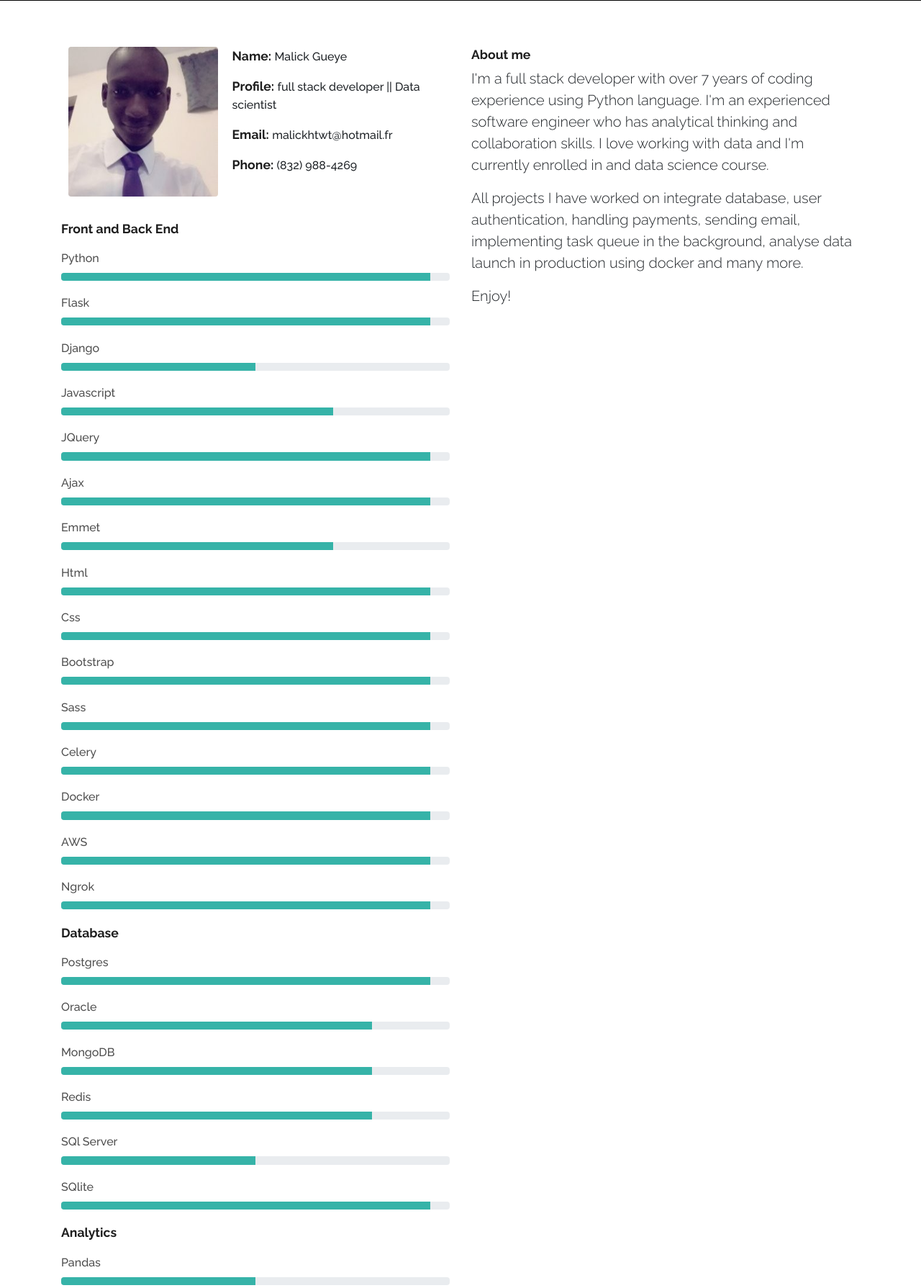
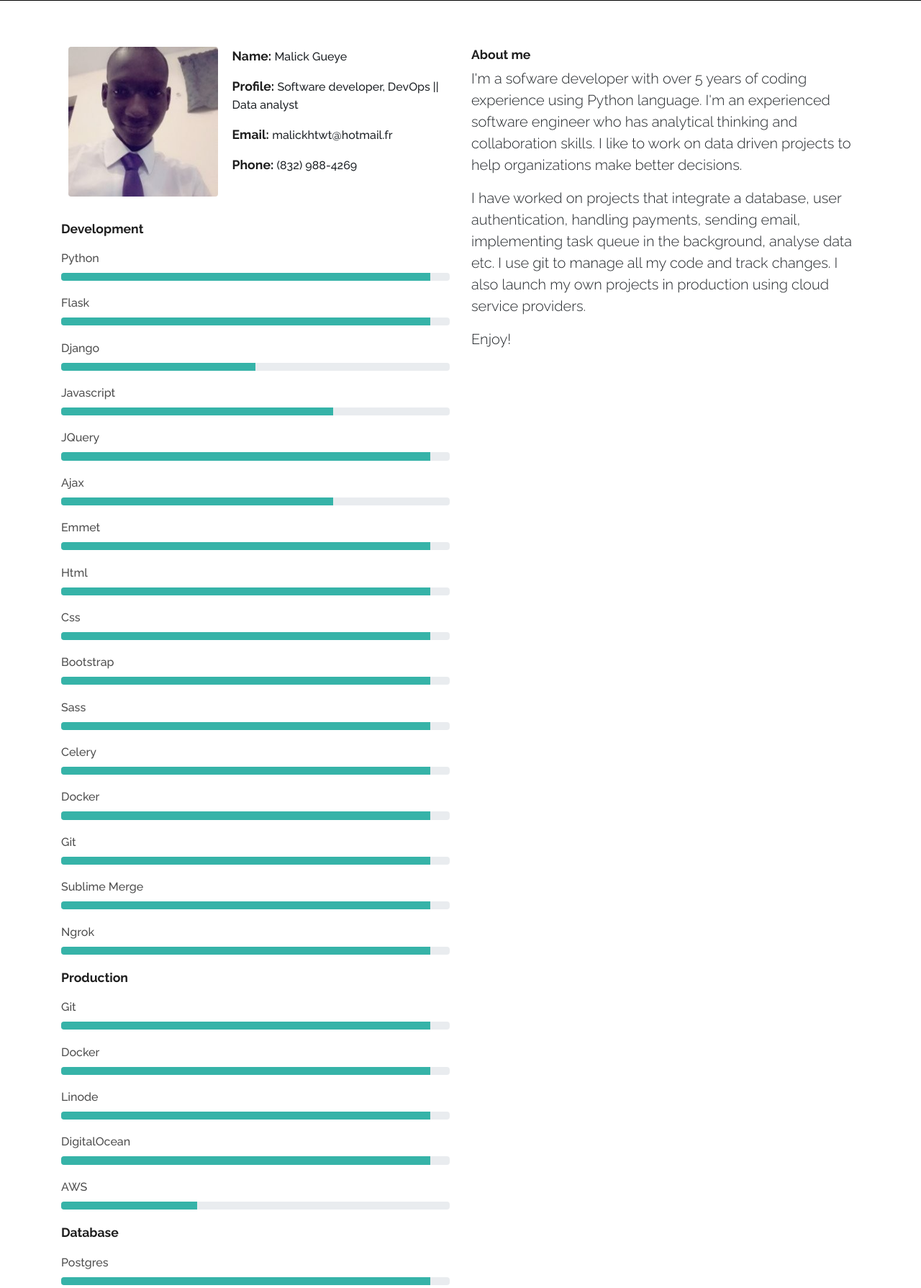
Before and after one commit to malickhtwt/Portfolio, a Flask app: page / in a window 1280 px wide. Shown: the part 749-2538 px from the top of the page at 72% size. Run offline with Flask 2, Linux system fonts and the light colour scheme; some libraries are stand-ins or nearby versions; some web fonts are replaced.

Commit message:
First commit made to the porftolio

```diff
--- a/config/settings.py
+++ b/config/settings.py
@@ -1,6 +1,7 @@
 DEBUG = True
 
-SERVER_NAME = 'localhost:8000'
+#comment this line on production to make it work
+#SERVER_NAME = '0.0.0.0:8000'
 SECRET_KEY = 'insecurekeyfordev'
 
 DEBUG_TB_INTERCEPT_REDIRECTS = True
--- a/portfolio/blueprints/page/templates/page/home.html
+++ b/portfolio/blueprints/page/templates/page/home.html
@@ -26,14 +26,14 @@
                     <div class="col-sm-6 col-md-7">
                       <div class="about-info">
                         <p><span class="title-s">Name: </span> <span>Malick Gueye</span></p>
-                        <p><span class="title-s">Profile: </span> <span>full stack developer || Data scientist</span></p>
+                        <p><span class="title-s">Profile: </span> <span>Software developer, DevOps || Data analyst</span></p>
                         <p><span class="title-s">Email: </span> <span>malickhtwt@hotmail.fr</span></p>
                         <p><span class="title-s">Phone: </span> <span>(832) 988-4269</span></p>
                       </div>
                     </div>
                   </div>
                   <div class="skill-mf">
-                    <p class="title-s">Front and Back End</p>
+                    <p class="title-s">Development</p>
                     <span>Python</span> <span class="pull-right"></span>
                     <div class="progress">
                       <div class="progress-bar" role="progressbar" style="width: 95%;" aria-valuenow="85" aria-valuemin="0" aria-valuemax="100"></div>
@@ -56,11 +56,11 @@
                     </div>
                     <span>Ajax</span> <span class="pull-right"></span>
                     <div class="progress">
-                      <div class="progress-bar" role="progressbar" style="width: 95%" aria-valuenow="90" aria-valuemin="0" aria-valuemax="100"></div>
+                      <div class="progress-bar" role="progressbar" style="width: 70%" aria-valuenow="90" aria-valuemin="0" aria-valuemax="100"></div>
                     </div>
                     <span>Emmet</span> <span class="pull-right"></span>
                     <div class="progress">
-                      <div class="progress-bar" role="progressbar" style="width: 70%" aria-valuenow="90" aria-valuemin="0" aria-valuemax="100"></div>
+                      <div class="progress-bar" role="progressbar" style="width: 95%" aria-valuenow="90" aria-valuemin="0" aria-valuemax="100"></div>
                     </div>
                     <span>Html</span> <span class="pull-right"></span>
                     <div class="progress">
@@ -86,13 +86,38 @@
                     <div class="progress">
                       <div class="progress-bar" role="progressbar" style="width: 95%" aria-valuenow="90" aria-valuemin="0" aria-valuemax="100"></div>
                     </div>
-                    <span>AWS</span> <span class="pull-right"></span>
+                    <span>Git</span> <span class="pull-right"></span>
+                    <div class="progress">
+                      <div class="progress-bar" role="progressbar" style="width: 95%" aria-valuenow="90" aria-valuemin="0" aria-valuemax="100"></div>
+                    </div>
+                    <span>Sublime Merge</span> <span class="pull-right"></span>
                     <div class="progress">
                       <div class="progress-bar" role="progressbar" style="width: 95%" aria-valuenow="90" aria-valuemin="0" aria-valuemax="100"></div>
                     </div>
                     <span>Ngrok</span> <span class="pull-right"></span>
                     <div class="progress">
                       <div class="progress-bar" role="progressbar" style="width: 95%" aria-valuenow="90" aria-valuemin="0" aria-valuemax="100"></div>
+                    </div>
+                    <p class="title-s">Production</p>
+                    <span>Git</span> <span class="pull-right"></span>
+                    <div class="progress">
+                      <div class="progress-bar" role="progressbar" style="width: 95%" aria-valuenow="90" aria-valuemin="0" aria-valuemax="100"></div>
+                    </div>
+                    <span>Docker</span> <span class="pull-right"></span>
+                    <div class="progress">
+                      <div class="progress-bar" role="progressbar" style="width: 95%" aria-valuenow="90" aria-valuemin="0" aria-valuemax="100"></div>
+                    </div>
+                    <span>Linode</span> <span class="pull-right"></span>
+                    <div class="progress">
+                      <div class="progress-bar" role="progressbar" style="width: 95%" aria-valuenow="90" aria-valuemin="0" aria-valuemax="100"></div>
+                    </div>
+                    <span>DigitalOcean</span> <span class="pull-right"></span>
+                    <div class="progress">
+                      <div class="progress-bar" role="progressbar" style="width: 95%" aria-valuenow="90" aria-valuemin="0" aria-valuemax="100"></div>
+                    </div>
+                    <span>AWS</span> <span class="pull-right"></span>
+                    <div class="progress">
+                      <div class="progress-bar" role="progressbar" style="width: 35%" aria-valuenow="90" aria-valuemin="0" aria-valuemax="100"></div>
                     </div>
                     <p class="title-s">Database</p>
                     <span>Postgres</span> <span class="pull-right"></span>
@@ -101,7 +126,7 @@
                     </div>
                     <span>Oracle</span> <span class="pull-right"></span>
                     <div class="progress">
-                      <div class="progress-bar" role="progressbar" style="width: 80%" aria-valuenow="90" aria-valuemin="0" aria-valuemax="100"></div>
+                      <div class="progress-bar" role="progressbar" style="width: 95%" aria-valuenow="90" aria-valuemin="0" aria-valuemax="100"></div>
                     </div>
                     <span>MongoDB</span> <span class="pull-right"></span>
                     <div class="progress">
@@ -110,10 +135,6 @@
                     <span>Redis</span> <span class="pull-right"></span>
                     <div class="progress">
                       <div class="progress-bar" role="progressbar" style="width: 80%" aria-valuenow="90" aria-valuemin="0" aria-valuemax="100"></div>
-                    </div>
-                    <span>SQl Server</span> <span class="pull-right"></span>
-                    <div class="progress">
-                      <div class="progress-bar" role="progressbar" style="width: 50%" aria-valuenow="90" aria-valuemin="0" aria-valuemax="100"></div>
                     </div>
                     <span>SQlite</span> <span class="pull-right"></span>
                     <div class="progress">
@@ -155,12 +176,13 @@
                       </h5>
                     </div>
                     <p class="lead">
-                      I'm a full stack developer with over 7 years of coding experience using Python language. I'm an experienced software engineer who has analytical thinking and collaboration skills. I love working with data and I'm currently enrolled in and data science course.
+                      I'm a sofware developer with over 5 years of coding experience using Python language. I'm an experienced software engineer who has analytical thinking and collaboration skills. I like to work on data driven projects to help organizations
+                      make better decisions.
 
 
                     </p>
                     <p class="lead">
-                       All projects I have worked on integrate database, user authentication, handling payments, sending email, implementing task queue in the background, analyse data launch in production using docker and many more.
+                       I have worked on projects that integrate a database, user authentication, handling payments, sending email, implementing task queue in the background, analyse data etc. I use git to manage all my code and track changes. I also launch my own projects in production using cloud service providers.
                     </p>
                     <p class="lead">
                        Enjoy!
@@ -194,7 +216,7 @@
         <div class="row">
           <div class="col-md-4">
             <div class="work-box">
-              <a href="" data-gall="portfolioGallery" class="venobox">
+              <a href="http://sahlx.com">
                 <div class="work-img">
                   <img src="{{ url_for ('static', filename='img/ecommerce.jpg')}}" alt="" class="img-fluid">
                 </div>
@@ -209,7 +231,7 @@
                   </div>
                   <div class="col-sm-4">
                     <div class="w-like">
-                      <a href="portfolio-details.html"> <span class="ion-ios-plus-outline"></span></a>
+                      <a href="http://sahlx.com"> <span class="ion-ios-plus-outline"></span></a>
                     </div>
                   </div>
                 </div>
@@ -233,7 +255,7 @@
                   </div>
                   <div class="col-sm-4">
                     <div class="w-like">
-                      <a href="https://github.com/malickhtwt/Analyzing-visitor-traffic"> <span class="ion-ios-plus-outline"></span></a>
+                      <a href="https://github.com/malickhtwt/Analyzing-visitor-traffic"> <span class="ion-social-github"></span></a>
                     </div>
                   </div>
                 </div>
@@ -318,7 +340,7 @@
                       </h5>
                     </div>
                     <div>
-                      <form action="forms/contact.php" method="post" role="form" class="php-email-form">
+                      <form action="{{ url_for('page.contact')}}" method="post" role="form" class="php-email-form">
                         <div class="row">
                           <div class="col-md-12 mb-3">
                             <div class="form-group">
@@ -345,7 +367,7 @@
                             </div>
                           </div>
                           <div class="col-md-12 text-center">
-                            <button type="submit" class="button button-a button-big button-rouded" disabled>Send Message</button>
+                            <button type="submit" class="button button-a button-big button-rouded" >Send Message</button>
                           </div>
                         </div>
                       </form>
@@ -359,7 +381,7 @@
                     </div>
                     <div class="more-info">
                       <p class="lead">
-                        If you would like to hire me to work on your current projects or new ones you can contact me via my phone number or email. The contact form is disabled at the moment.
+                        If you would like to hire me to work on your projects feel free to contact me.
                       </p>
                       <ul class="list-ico">
                         <li><span class="ion-ios-location"></span> Houston, TX</li>
--- a/portfolio/blueprints/page/templates/page/home1.html
+++ /dev/null
@@ -1,4 +0,0 @@
-{% extends 'layouts/base.html' %}
-{% block body %}
-
-{% endblock %}
--- a/portfolio/blueprints/page/views.py
+++ b/portfolio/blueprints/page/views.py
@@ -3,6 +3,10 @@ from flask import Blueprint, render_template, redirect, url_for
 page = Blueprint('page', __name__, template_folder='templates')
 
 
-@page.route('/')
+@page.route('/', methods=['GET','POST'])
 def home():
     return render_template('page/home.html')
+
+@page.route('/contact', methods=['GET','POST'])
+def contact():
+    return render_template('page/contact.html')
```
Also changed, not shown: 1 other file.
